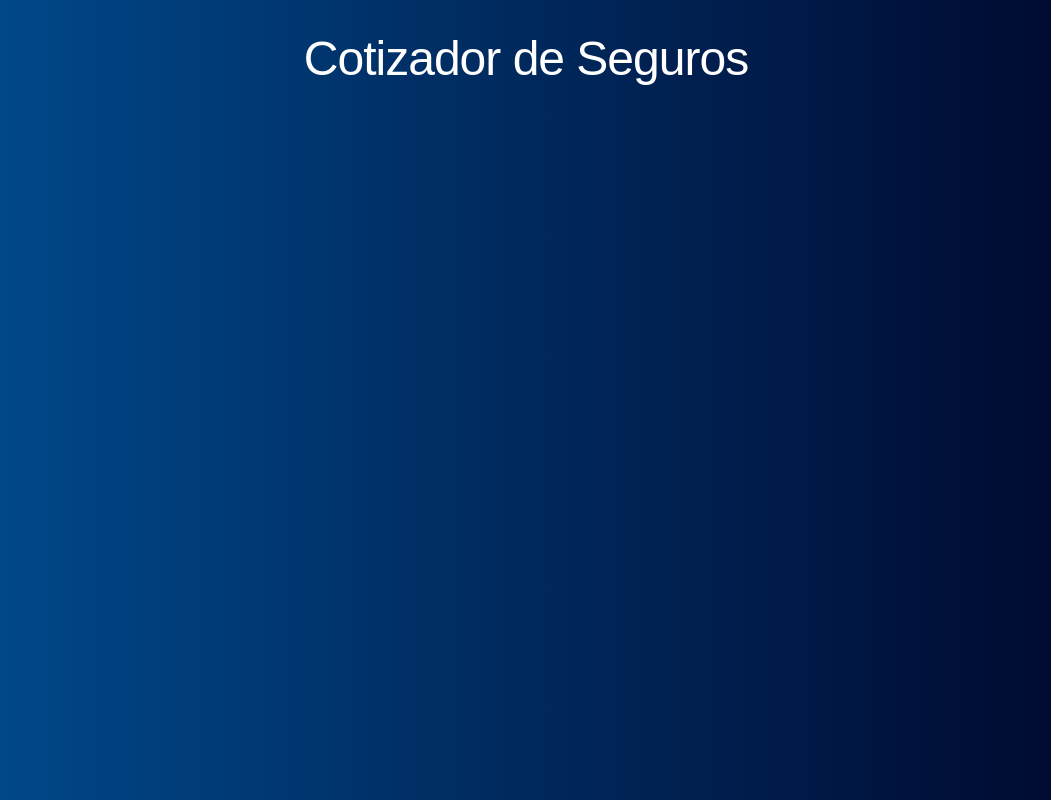
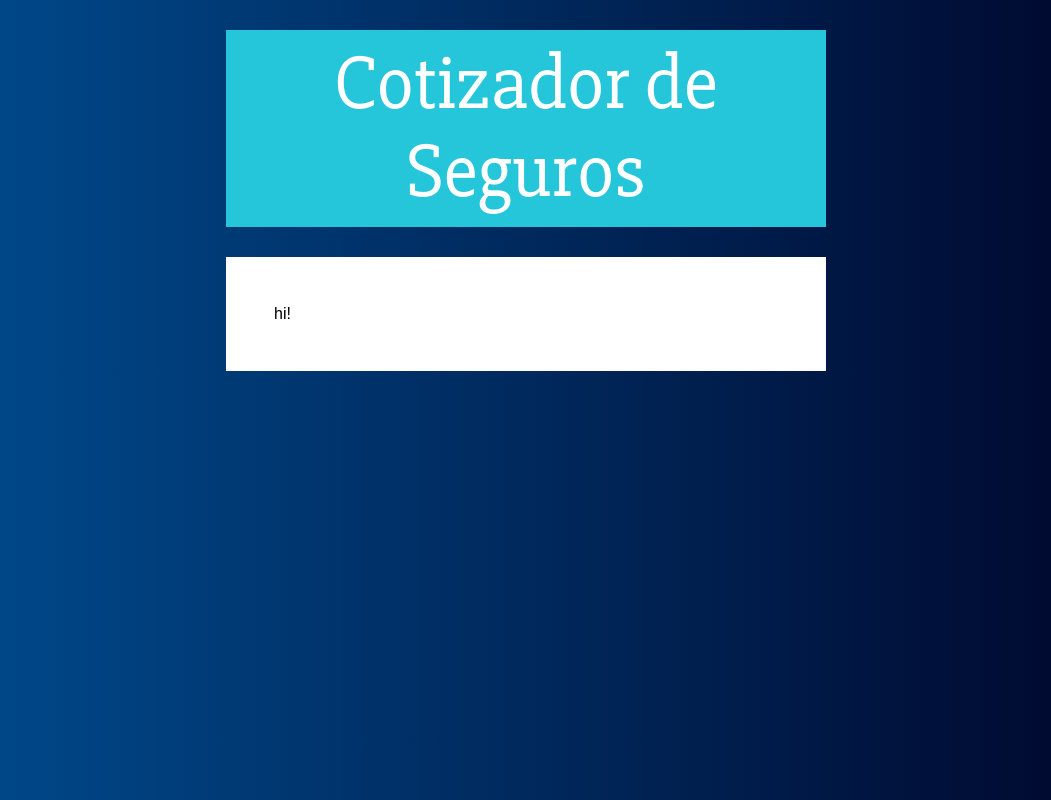
Before and after one commit to sshradamanthys/udemy-cotizador, a React (Create React App) app: page / in a window 1280 px wide. Shown: the whole page, without its empty margins (114-1165 px from the left). Built offline with nearby package versions, Linux system fonts and the light colour scheme.

Commit message:
Agregando estilos con emotion/styled (styled components)

```diff
--- a/package.json
+++ b/package.json
@@ -3,6 +3,7 @@
   "version": "0.1.0",
   "private": true,
   "dependencies": {
+    "@emotion/react": "^11.5.0",
     "@emotion/styled": "^11.3.0",
     "@testing-library/jest-dom": "^5.11.4",
     "@testing-library/react": "^11.1.0",
--- a/public/index.html
+++ b/public/index.html
@@ -10,46 +10,19 @@
       content="Web site created using create-react-app"
     />
     <link rel="apple-touch-icon" href="%PUBLIC_URL%/logo192.png" />
-    <!--
-      manifest.json provides metadata used when your web app is installed on a
-      user's mobile device or desktop. See https://developers.google.com/web/fundamentals/web-app-manifest/
-    -->
     <link rel="manifest" href="%PUBLIC_URL%/manifest.json" />
-    <!--
-      Notice the use of %PUBLIC_URL% in the tags above.
-      It will be replaced with the URL of the `public` folder during the build.
-      Only files inside the `public` folder can be referenced from the HTML.
-
-      Unlike "/favicon.ico" or "favicon.ico", "%PUBLIC_URL%/favicon.ico" will
-      work correctly both with client-side routing and a non-root public URL.
-      Learn how to configure a non-root public URL by running `npm run build`.
-    -->
-    <title>Presupuesto React</title>
+    <title>Cotizador en React</title>
     <link
       rel="stylesheet"
-      href="https://cdnjs.cloudflare.com/ajax/libs/normalize/8.0.1/normalize.min.css"
-    />
-    <link
-      href="https://fonts.googleapis.com/css?family=Staatliches"
-      rel="stylesheet"
+      href="https://necolas.github.io/normalize.css/8.0.0/normalize.css"
     />
     <link
       rel="stylesheet"
-      href="https://cdnjs.cloudflare.com/ajax/libs/skeleton/2.0.4/skeleton.min.css"
+      href="https://fonts.googleapis.com/css?family=Slabo+27px"
     />
   </head>
   <body>
     <noscript>You need to enable JavaScript to run this app.</noscript>
     <div id="root"></div>
-    <!--
-      This HTML file is a template.
-      If you open it directly in the browser, you will see an empty page.
-
-      You can add webfonts, meta tags, or analytics to this file.
-      The build step will place the bundled scripts into the <body> tag.
-
-      To begin the development, run `npm start` or `yarn start`.
-      To create a production bundle, use `npm run build` or `yarn build`.
-    -->
   </body>
 </html>
--- a/src/App.js
+++ b/src/App.js
@@ -1,10 +1,22 @@
 import Header from "./components/Header";
+import styled from "@emotion/styled";
+
+const Container = styled.div`
+  max-width: 600px;
+  margin: 0 auto;
+`;
+
+const ContainerForm = styled.div`
+  background-color: #fff;
+  padding: 3rem;
+`;
 
 function App() {
   return (
-    <div>
+    <Container>
       <Header titulo="Cotizador de Seguros" />
-    </div>
+      <ContainerForm>hi!</ContainerForm>
+    </Container>
   );
 }
 
--- a/src/components/Header.js
+++ b/src/components/Header.js
@@ -1,7 +1,25 @@
-const Header = ({ titulo }) => (
-  <header>
-    <h1>{titulo}</h1>
-  </header>
-);
+import styled from "@emotion/styled";
+
+const ContainerHeader = styled.header`
+  background-color: #26c6da;
+  padding: 10px;
+  font-weight: bold;
+  color: #fff;
+`;
+
+const TextHeader = styled.h1`
+  font-size: 2rem;
+  margin: 0;
+  font-family: "Slabo 27px", serif;
+  text-align: center;
+`;
+
+const Header = ({ titulo }) => {
+  return (
+    <ContainerHeader>
+      <TextHeader>{titulo}</TextHeader>
+    </ContainerHeader>
+  );
+};
 
 export default Header;
```
Also changed, not shown: 1 other file (tests, documents, lock files or other folders).
